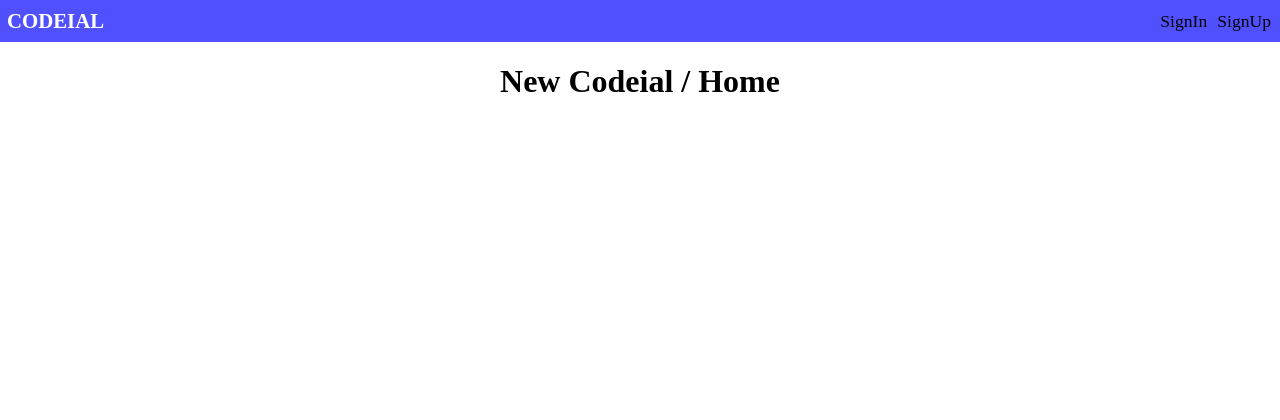
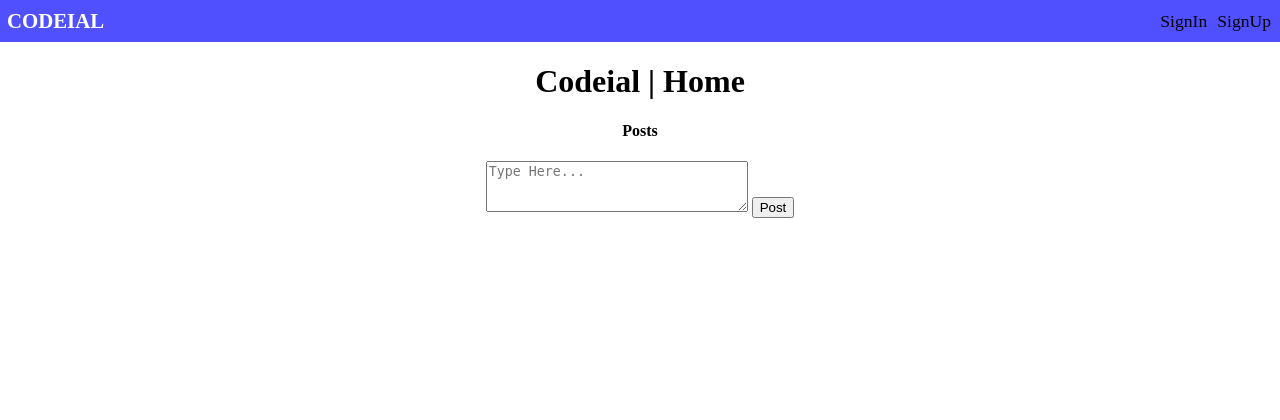
Before and after one commit to Chaitanya1706/Codeial, a Node server app: page / in a window 1280 px wide. Shown: the top 420 px of the page. Run offline with Node 20, Linux system fonts and the light colour scheme; data that the repository does not hold is empty; some libraries are stand-ins or nearby versions.

Commit message:
added posts schema and cretePost action

```diff
--- a/controllers/home_controller.js
+++ b/controllers/home_controller.js
@@ -1,6 +1,19 @@
+const Post = require('../models/post');
+
 module.exports.home = function(req,res){
     // console.log(req.cookies);
-    return res.render('home',{
-        title : 'Home'
+    // Post.find({},function(err,posts){
+    //     return res.render('home',{
+    //         title : 'Codeial | Home',
+    //         posts : posts
+    //     });
+    // })
+
+    Post.find({}).populate('user').exec(function(err,posts){
+        return res.render('home',{
+            title : 'Codeial | Home',
+            posts : posts
+        });
     });
+
 }
--- a/index.js
+++ b/index.js
@@ -1,6 +1,6 @@
 const express = require('express');
 const cookieParser = require('cookie-parser');
-const port = 8000;
+const port = 3000;
 const app = express();
 const expressLayouts = require('express-ejs-layouts');
 const db = require('./config/mongoose');
--- a/routes/index.js
+++ b/routes/index.js
@@ -8,7 +8,7 @@ router.get('/', homeController.home)
 
 router.use('/user',require('./users'));
 
-router.use('/post',require('./posts'))
+router.use('/posts',require('./posts'))
 
 
 // console.log('router loaded!!')
--- a/routes/posts.js
+++ b/routes/posts.js
@@ -5,4 +5,6 @@ const postsController = require('../controllers/posts_controller');
 
 router.get('/view',postsController.viewPost);
 
+router.post('/create',postsController.createPost)
+
 module.exports = router;
--- a/views/home.ejs
+++ b/views/home.ejs
@@ -1,2 +1,29 @@
 
-<h1>New Codeial / <%= title %> </h1>
+<h1><%= title %> </h1>
+
+<section id="feed-posts">
+    <h4>Posts</h4>
+    <form action="/posts/create" id="new-post-form" method="post">
+        <textarea name="content" cols="30" rows="3" placeholder="Type Here..."></textarea>
+        <input type="submit" value="Post">
+    </form>
+</section>
+
+<div id="posts_container">
+    <ul>
+        <% for(let post of posts){ %>
+
+            <li>
+                <p>
+                    <%= post.content %>
+                    <br>
+                    <small>
+                        <%=post.user.name%>
+                    </small>
+                </p>
+            </li>
+
+
+        <% } %>
+    </ul>
+</div>
```
Also changed, not shown: controllers/posts_controller.js (+16 -0 lines), models/post.js (added, +19 -0 lines).
